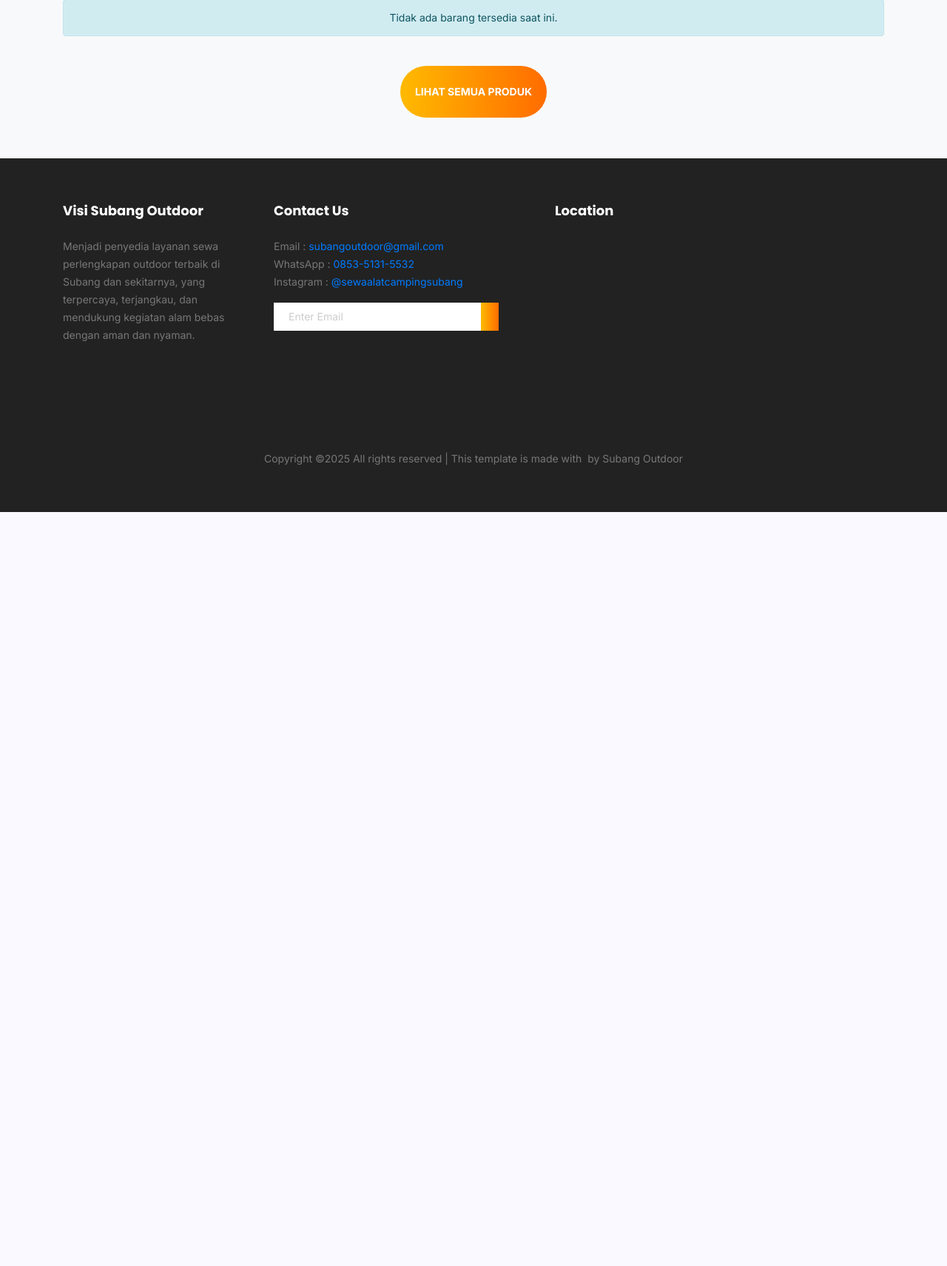
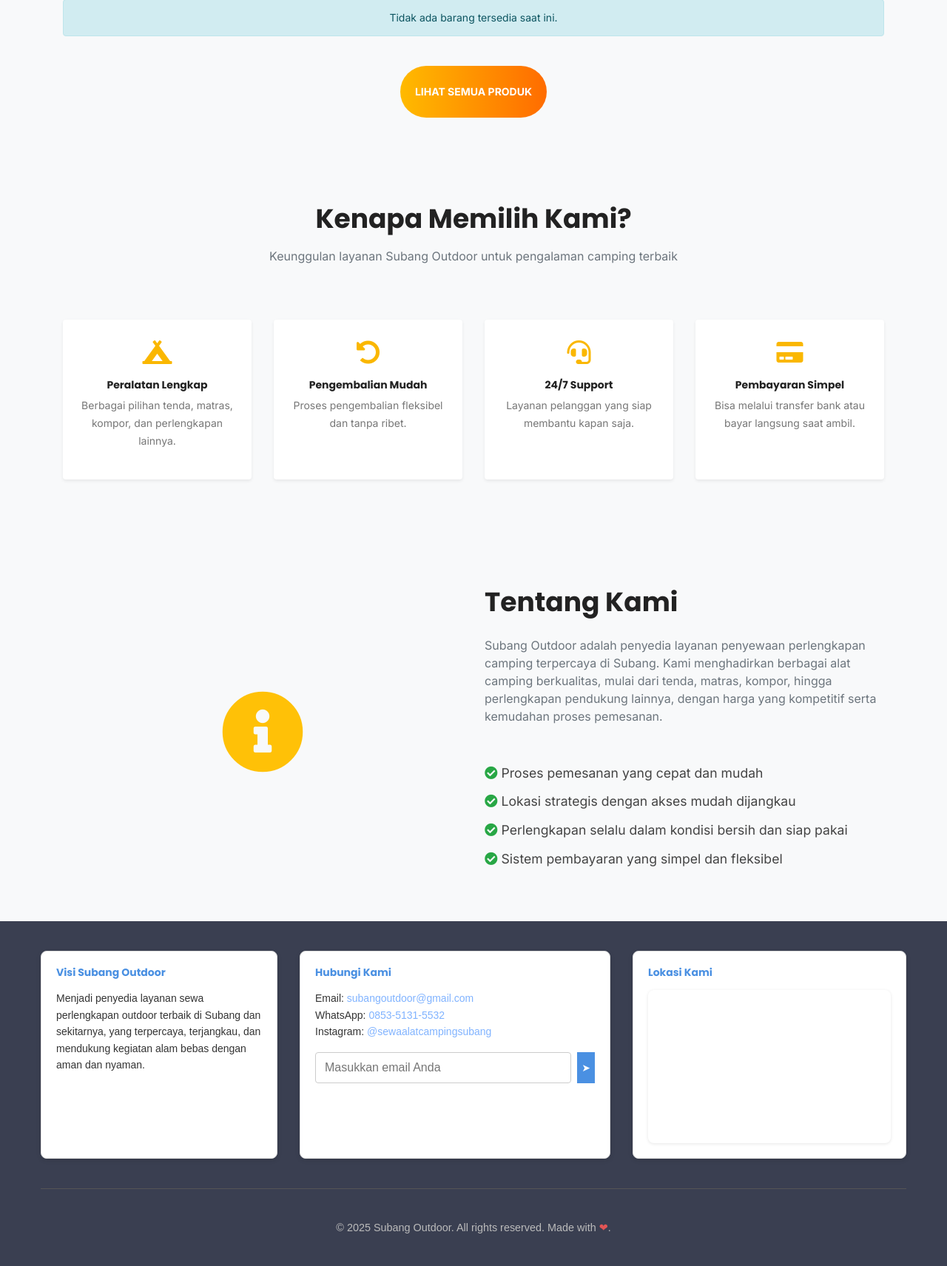
Before and after one commit to wibikholik/SubangOutdoorpayment, a PHP site: page / in a window 1280 px wide. Shown: the part 575-2286 px from the top of the page at 74% size. Before the commit the page ends 1267 px from the top, so only its background shows below. Run offline with PHP 8.4, Linux system fonts and the light colour scheme; data that the repository does not hold is empty; a map, chart or similar area stays blank; some libraries are stand-ins or nearby versions; grey boxes are pictures that could not be loaded.

Commit message:
perubhan index,sama nav

```diff
--- a/index.php
+++ b/index.php
@@ -185,6 +185,35 @@ if (!$result_barang) {
   .user-dropdown-toggle span {
     margin-left: 3px; /* Sesuaikan jarak sesuai selera */
   }
+  .single-feature {
+  padding: 20px;
+  border-radius: 12px;
+  background: #fff;
+  box-shadow: 0 4px 15px rgba(0,0,0,0.05);
+  transition: all 0.3s ease;
+}
+.single-feature:hover {
+  box-shadow: 0 8px 25px rgba(0,0,0,0.1);
+  transform: translateY(-5px);
+}
+.feature-icon img {
+  max-height: 50px;
+}
+.feature-icon i {
+  font-size: 2rem !important; /* pastikan semua pakai ukuran sama */
+  width: 2.5rem;              /* seragam lebarnya */
+  height: 2.5rem;
+  line-height: 2.5rem;
+  display: inline-block;
+  color: #fab700;
+  text-align: center;
+}
+
+.single-feature:hover .feature-icon i {
+  transform: scale(1.1);
+}
+
+
     </style>
 </head>
 <body>
@@ -306,6 +335,7 @@ if (!$result_barang) {
               </div>
             </div>
           </div>
+<!-- tentang kami -->
 
           <!-- Modal -->
           <div
@@ -354,6 +384,90 @@ if (!$result_barang) {
     </div>
   </div>
 </section>
+<!-- Fitur -->
+<!-- ======= Features Section ======= -->
+<section class="feature-area section_gap">
+  <div class="container">
+    <div class="row justify-content-center mb-4">
+      <div class="col-lg-12 text-center">
+        <div class="section-title">
+          <h2>Kenapa Memilih Kami?</h2>
+          <p>Keunggulan layanan Subang Outdoor untuk pengalaman camping terbaik</p>
+        </div>
+      </div>
+    </div>
+    <div class="row">
+      <!-- Peralatan Lengkap -->
+      <div class="col-lg-3 col-md-6 mb-4 text-center">
+        <div class="single-feature shadow-sm p-4 rounded bg-white h-100">
+          <div class="feature-icon mb-3 text-warning">
+            <i class="fas fa-campground fa-3x"></i>
+          </div>
+          <h6 class="font-weight-bold">Peralatan Lengkap</h6>
+          <p>Berbagai pilihan tenda, matras, kompor, dan perlengkapan lainnya.</p>
+        </div>
+      </div>
+      <!-- Pengembalian Mudah -->
+      <div class="col-lg-3 col-md-6 mb-4 text-center">
+        <div class="single-feature shadow-sm p-4 rounded bg-white h-100">
+          <div class="feature-icon mb-3 text-warning">
+            <i class="fas fa-undo-alt fa-3x"></i>
+          </div>
+          <h6 class="font-weight-bold">Pengembalian Mudah</h6>
+          <p>Proses pengembalian fleksibel dan tanpa ribet.</p>
+        </div>
+      </div>
+      <!-- 24/7 Support -->
+      <div class="col-lg-3 col-md-6 mb-4 text-center">
+        <div class="single-feature shadow-sm p-4 rounded bg-white h-100">
+          <div class="feature-icon mb-3 text-warning">
+            <i class="fas fa-headset fa-3x"></i>
+          </div>
+          <h6 class="font-weight-bold">24/7 Support</h6>
+          <p>Layanan pelanggan yang siap membantu kapan saja.</p>
+        </div>
+      </div>
+      <!-- Pembayaran Simpel -->
+      <div class="col-lg-3 col-md-6 mb-4 text-center">
+        <div class="single-feature shadow-sm p-4 rounded bg-white h-100">
+          <div class="feature-icon mb-3 text-warning">
+            <i class="fas fa-credit-card fa-3x"></i>
+          </div>
+          <h6 class="font-weight-bold">Pembayaran Simpel</h6>
+          <p>Bisa melalui transfer bank atau bayar langsung saat ambil.</p>
+        </div>
+      </div>
+    </div>
+  </div>
+</section>
+
+<!-- ======= About Section ======= -->
+<section class="about-area section_gap" id="about">
+  <div class="container">
+    <div class="row align-items-center">
+      <div class="col-lg-6 mb-4 mb-lg-0 d-none d-lg-flex justify-content-center">
+        <!-- Ikon besar sebagai pengganti gambar -->
+        <i class="fas fa-info-circle fa-8x text-warning"></i>
+      </div>
+      <div class="col-lg-6">
+        <div class="section-title">
+          <h2 class="mb-4">Tentang Kami</h2>
+          <p class="text-muted">
+            Subang Outdoor adalah penyedia layanan penyewaan perlengkapan camping terpercaya di Subang. Kami menghadirkan berbagai alat camping berkualitas, mulai dari tenda, matras, kompor, hingga perlengkapan pendukung lainnya, dengan harga yang kompetitif serta kemudahan proses pemesanan.
+          </p>
+        </div>
+        <ul class="list-unstyled mt-4" style="font-size: 1.1rem; line-height: 1.75; color: #444;">
+          <li class="mb-2"><i class="fas fa-check-circle text-success me-2"></i> Proses pemesanan yang cepat dan mudah</li>
+          <li class="mb-2"><i class="fas fa-check-circle text-success me-2"></i> Lokasi strategis dengan akses mudah dijangkau</li>
+          <li class="mb-2"><i class="fas fa-check-circle text-success me-2"></i> Perlengkapan selalu dalam kondisi bersih dan siap pakai</li>
+          <li class="mb-2"><i class="fas fa-check-circle text-success me-2"></i> Sistem pembayaran yang simpel dan fleksibel</li>
+        </ul>
+      </div>
+    </div>
+  </div>
+</section>
+
+
 
 <?php include('penyewa/layout/footer.php') ?>
 
--- a/penyewa/layout/footer.php
+++ b/penyewa/layout/footer.php
@@ -1,76 +1,84 @@
-<footer class="footer-area section_gap">
-		<div class="container">
-			<div class="row">
-				<div class="col-lg-3  col-md-6 col-sm-6">
-					<div class="single-footer-widget">
-						<h6>Visi Subang Outdoor</h6>
-						<p>
+<style>
+  .warna {
+    background-color: #3a3f51; /* abu2 gelap kalem */
+    color: #eee;
+  }
+  .warna a {
+    color: #80b3ff; /* biru muda untuk link */
+    text-decoration: none;
+  }
+  .warna a:hover {
+    color: #a9d1ff;
+    text-decoration: underline;
+  }
+  .warna button {
+    background-color: #4a90e2;
+    color: #fff;
+    border: none;
+    transition: background-color 0.3s ease;
+  }
+  .warna button:hover {
+    background-color: #357ABD;
+  }
+</style>
+
+<footer class="warna" style="padding:40px 0; font-family: Arial, sans-serif;">
+  <div style="max-width:1200px; margin:0 auto; padding:0 15px;">
+    <div style="display:flex; flex-wrap: wrap; gap:30px; justify-content: space-between;">
+
+      <!-- Visi -->
+      <div style="flex: 1 1 250px; background:#ffffff; padding:20px; border-radius:8px; box-shadow: 0 2px 6px rgba(0,0,0,0.12); border: 1px solid #ddd; color:#333;">
+        <h6 style="color:#4a90e2; margin-bottom:16px; font-weight:600;">Visi Subang Outdoor</h6>
+        <p style="line-height:1.6; margin:0;">
           Menjadi penyedia layanan sewa perlengkapan outdoor terbaik di Subang dan sekitarnya, yang terpercaya, terjangkau, dan mendukung kegiatan alam bebas dengan aman dan nyaman.
         </p>
       </div>
-				</div>
-				<div class="col-lg-4  col-md-6 col-sm-6">
-					<div class="single-footer-widget">
-						<h6>Contact Us</h6>
-						<p>
-							Email : <a href="mailto:subangoutdoor@gmail.com">subangoutdoor@gmail.com</a><br>
-							WhatsApp : <a href="https://wa.me/6285351315532" target="_blank">0853-5131-5532</a><br>
-							Instagram : <a href="https://instagram.com/sewaalatcampingsubang" target="_blank">@sewaalatcampingsubang</a>
+
+      <!-- Contact Us -->
+      <div style="flex: 1 1 350px; background:#ffffff; padding:20px; border-radius:8px; box-shadow: 0 2px 6px rgba(0,0,0,0.12); border: 1px solid #ddd; color:#333;">
+        <h6 style="color:#4a90e2; margin-bottom:16px; font-weight:600;">Hubungi Kami</h6>
+        <p style="margin-bottom:16px; line-height:1.6;">
+          Email: <a href="mailto:subangoutdoor@gmail.com">subangoutdoor@gmail.com</a><br>
+          WhatsApp: <a href="https://wa.me/6285351315532" target="_blank" rel="noopener">0853-5131-5532</a><br>
+          Instagram: <a href="https://instagram.com/sewaalatcampingsubang" target="_blank" rel="noopener">@sewaalatcampingsubang</a>
         </p>
 
-						<div class="" id="mc_embed_signup">
-
-							<form target="_blank" novalidate="true" action="https://spondonit.us12.list-manage.com/subscribe/post?u=1462626880ade1ac87bd9c93a&amp;id=92a4423d01"
-							 method="get" class="form-inline">
-
-								<div class="d-flex flex-row">
-
-									<input class="form-control" name="EMAIL" placeholder="Enter Email" onfocus="this.placeholder = ''" onblur="this.placeholder = 'Enter Email '"
-									 required="" type="email">
-
-
-									<button class="click-btn btn btn-default"><i class="fa fa-long-arrow-right" aria-hidden="true"></i></button>
-									<div style="position: absolute; left: -5000px;">
-										<input name="b_36c4fd991d266f23781ded980_aefe40901a" tabindex="-1" value="" type="text">
+        <form action="https://spondonit.us12.list-manage.com/subscribe/post?u=1462626880ade1ac87bd9c93a&amp;id=92a4423d01" method="get" target="_blank" novalidate style="display:flex; gap:8px;">
+          <input
+            type="email"
+            name="EMAIL"
+            placeholder="Masukkan email Anda"
+            required
+            style="flex:1; padding:8px 12px; border:1px solid #ccc; border-radius:4px; font-size:1rem;"
+            onfocus="this.placeholder=''"
+            onblur="this.placeholder='Masukkan email Anda'"
+          />
+          <button type="submit">&#10148;</button>
+        </form>
       </div>
 
-									<!-- <div class="col-lg-4 col-md-4">
-													<button class="bb-btn btn"><span class="lnr lnr-arrow-right"></span></button>
-												</div>  -->
-								</div>
-								<div class="info"></div>
-							</form>
-						</div>
-					</div>
-				</div>
-				<div class="col-lg-3  col-md-6 col-sm-6">
-	<div class="single-footer-widget mail-chimp">
-		<h6 class="mb-20">Location</h6>
-		<div class="map-responsive">
+      <!-- Location -->
+      <div style="flex: 1 1 300px; background:#ffffff; padding:20px; border-radius:8px; box-shadow: 0 2px 6px rgba(0,0,0,0.12); border: 1px solid #ddd;">
+        <h6 style="color:#4a90e2; margin-bottom:16px; font-weight:600;">Lokasi Kami</h6>
+        <div style="border-radius:8px; overflow:hidden; box-shadow: 0 1px 4px rgba(0,0,0,0.1); min-height:200px;">
           <iframe
             src="https://www.google.com/maps/embed?pb=!1m18!1m12!1m3!1d3767.256501799453!2d107.73463187475404!3d-6.6020729933918245!2m3!1f0!2f0!3f0!3m2!1i1024!2i768!4f13.1!3m3!1m2!1s0x2e6923fa15646aa7%3A0x12c3735fa315d694!2sSewa%20Alat%20Camping%20Subang!5e1!3m2!1sid!2sid!4v1750313143673!5m2!1sid!2sid"
             width="100%"
             height="200"
             style="border:0;"
             allowfullscreen=""
-				loading="lazy">
-			</iframe>
-		</div>
+            loading="lazy"
+            referrerpolicy="no-referrer-when-downgrade"
+          ></iframe>
         </div>
       </div>
 
     </div>
-					</div>
-				</div>
-			</div>
-			<div class="footer-bottom d-flex justify-content-center align-items-center flex-wrap">
-				<p class="footer-text m-0"><!-- Link back to Colorlib can't be removed. Template is licensed under CC BY 3.0. -->
-Copyright &copy;<script>document.write(new Date().getFullYear());</script> All rights reserved | This template is made with <i class="fa fa-heart-o" aria-hidden="true"></i> by Subang Outdoor</a>
-<!-- Link back to Colorlib can't be removed. Template is licensed under CC BY 3.0. -->
-</p>
+
+    <hr style="margin:40px 0; border-color:#555;">
+
+    <div style="text-align:center; font-size:0.9rem; color:#bbb;">
+      &copy; <script>document.write(new Date().getFullYear());</script> Subang Outdoor. All rights reserved. Made with <span style="color:#e25555;">&#10084;</span>.
     </div>
   </div>
 </footer>
-	<!-- End footer Area -->
-
-	<!-- Modal Quick Product View -->
--- a/penyewa/page/transaksi.php
+++ b/penyewa/page/transaksi.php
@@ -219,7 +219,7 @@ $result_transaksi = $stmt->get_result();
     <?php endwhile; ?>
   </div>
 </div>
-
+</div>
 <?php include('../layout/footer.php'); ?>
 
 <script src="js/vendor/jquery-2.2.4.min.js"></script>
```
Also changed, not shown: penyewa/layout/navbar1.php (+27 -34 lines), penyewa/page/img/features/f-icon1.png (deleted), penyewa/page/img/features/f-icon2.png (deleted), penyewa/page/img/features/f-icon3.png (deleted), penyewa/page/img/features/f-icon4.png (deleted), penyewa/page/img/features/icon1.jpg (deleted). Lines whose indentation alone changed are shown as unchanged.
